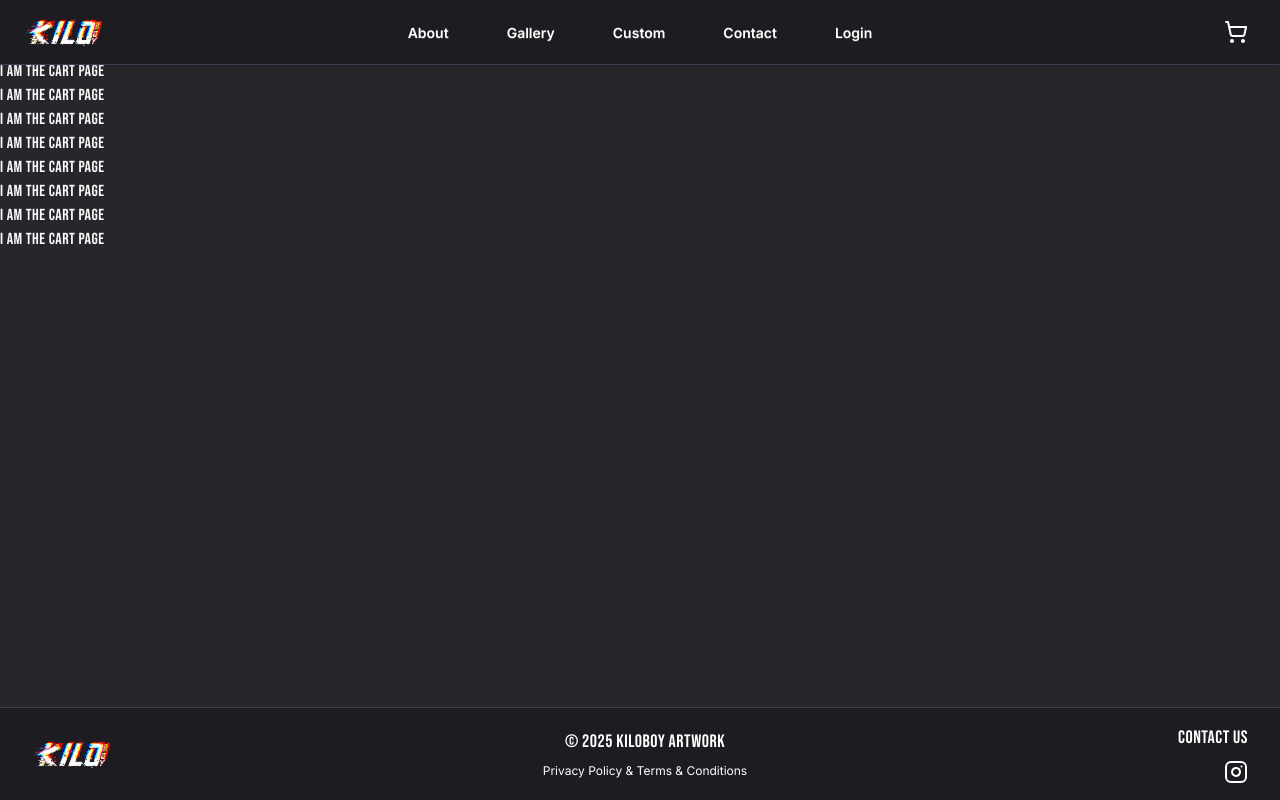
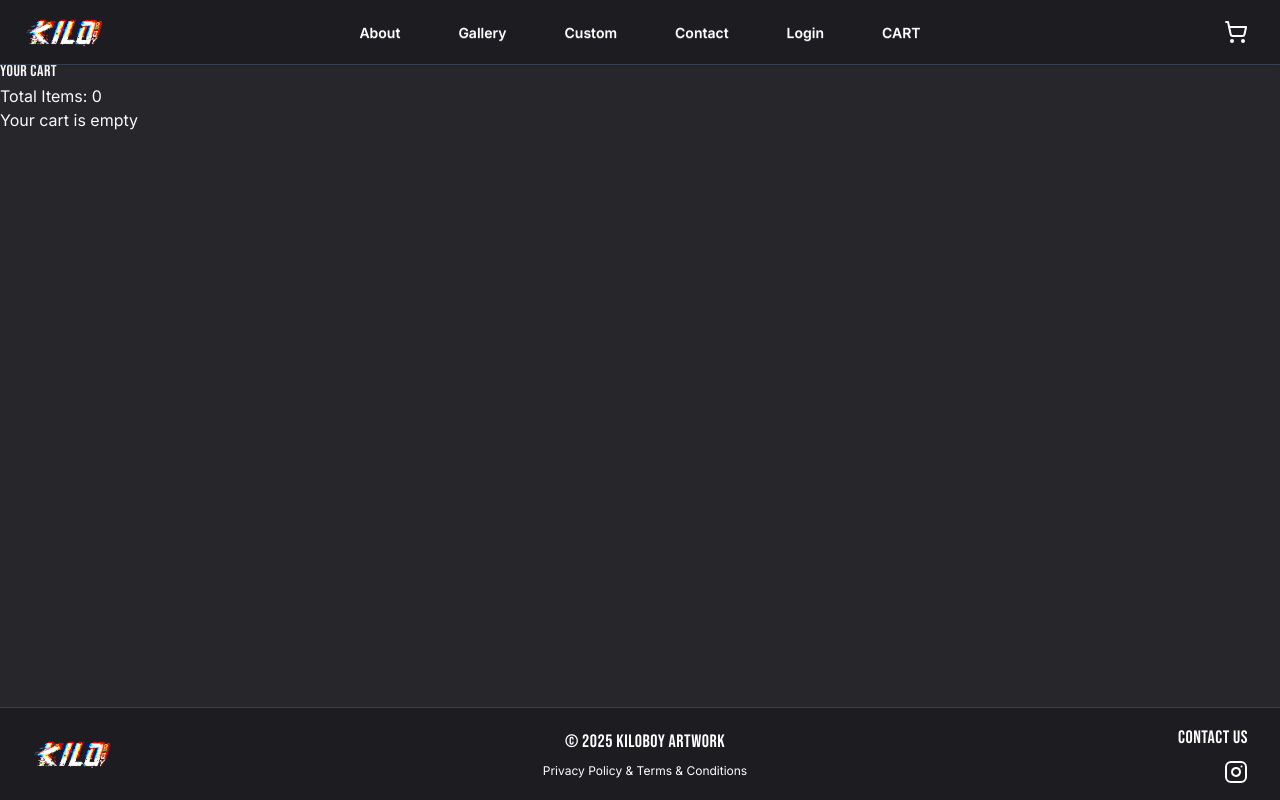
Before and after one commit to MOGARRR/miles, a Next.js app: page /cart in a window 1280 px wide. Built offline with nearby package versions, Linux system fonts and the light colour scheme.

Commit message:
update cart page

```diff
--- a/app/cart/page.tsx
+++ b/app/cart/page.tsx
@@ -1,18 +1,25 @@
+"use client"
+import { useCart } from "../components/CartContext";
 
 
 const cartPage = () => {
+  const { items } = useCart();
+
   return (
     <div>
-      <h1>I am the Cart page </h1>
-      <h1>I am the Cart page </h1>
-      <h1>I am the Cart page </h1>
-      <h1>I am the Cart page </h1>
-      <h1>I am the Cart page </h1>
-      <h1>I am the Cart page </h1>
-      <h1>I am the Cart page </h1>
-      <h1>I am the Cart page </h1>
+    <h1>Your Cart</h1>
+    <p>Total Items: {items.length}</p>
 
-    </div>
+    {items.length === 0 && <p>Your cart is empty</p>}
+
+    <ul>
+      {items.map((item) => (
+        <li key={item.id}>
+          {item.title} — ${item.price_cents / 100}
+        </li>
+      ))}
+    </ul>
+  </div>
   )
 };
 
--- a/app/components/ProductList.tsx
+++ b/app/components/ProductList.tsx
@@ -2,7 +2,7 @@ import React from "react";
 import ProductListClient from "./ProductListClient";
 import { Product } from "@/src/types/product";
 import { Category } from "@/src/types/category";
-import { CartProvider } from "./CartContext";
+
 
 
 const ProductList = async () => {
@@ -33,12 +33,12 @@ const ProductList = async () => {
 
   return (
     <div>
-      <CartProvider>
-        <ProductListClient
-          products={products}
-          categoryMap={categoryMap}
-        />
-      </CartProvider>
+
+      <ProductListClient
+        products={products}
+        categoryMap={categoryMap}
+      />
+
     </div>
   )
 }
--- a/app/components/ProductListItem.tsx
+++ b/app/components/ProductListItem.tsx
@@ -134,6 +134,12 @@ const ProductListItem: React.FC<ProductListItemProps> = ({
           rounded-full
           font-semibold
           flex items-center gap-2
+          transition
+          duration-150
+          hover:bg-[#f05a5a]
+          active:scale-95
+          cursor-pointer
+
           ${sold_out ? "opacity-40 cursor-not-allowed" : ""}`}
 
         >
--- a/app/components/TopNavBar.tsx
+++ b/app/components/TopNavBar.tsx
@@ -16,6 +16,7 @@ const TopNavBar = () => {
                   { name: "Custom", path: "/customArtwork" },
                   { name: "Contact", path: "/contact" },
                   { name: "Login", path: "/login" },
+                  { name: "CART", path: "/cart"},
                 ]
 
 
--- a/app/page.tsx
+++ b/app/page.tsx
@@ -9,8 +9,6 @@ export default function Home() {
       {/* ///HERO/// */}
       <Hero />
 
-
-
       {/* ///CONTACT INFO & HOURS///  */}
       <Contact />
     </>
```
Also changed, not shown: app/layout.tsx (+7 -1 lines).
